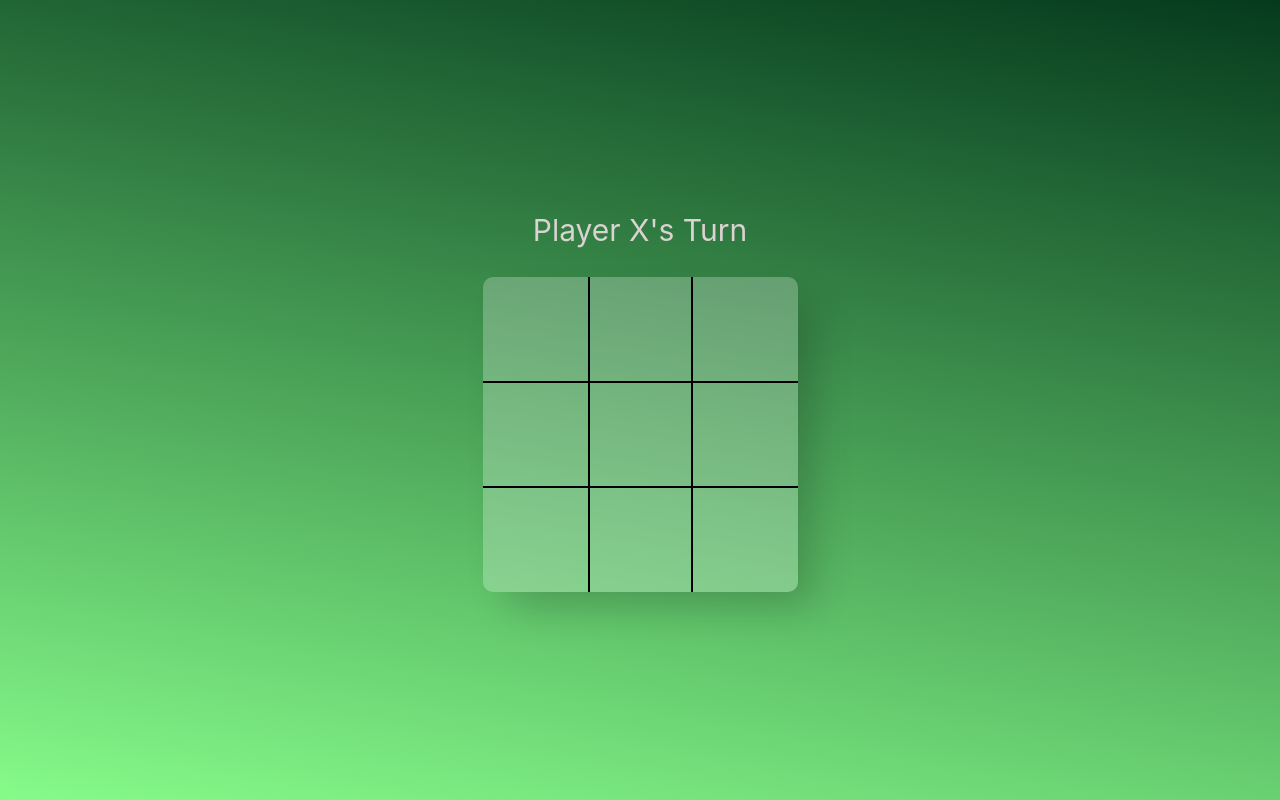
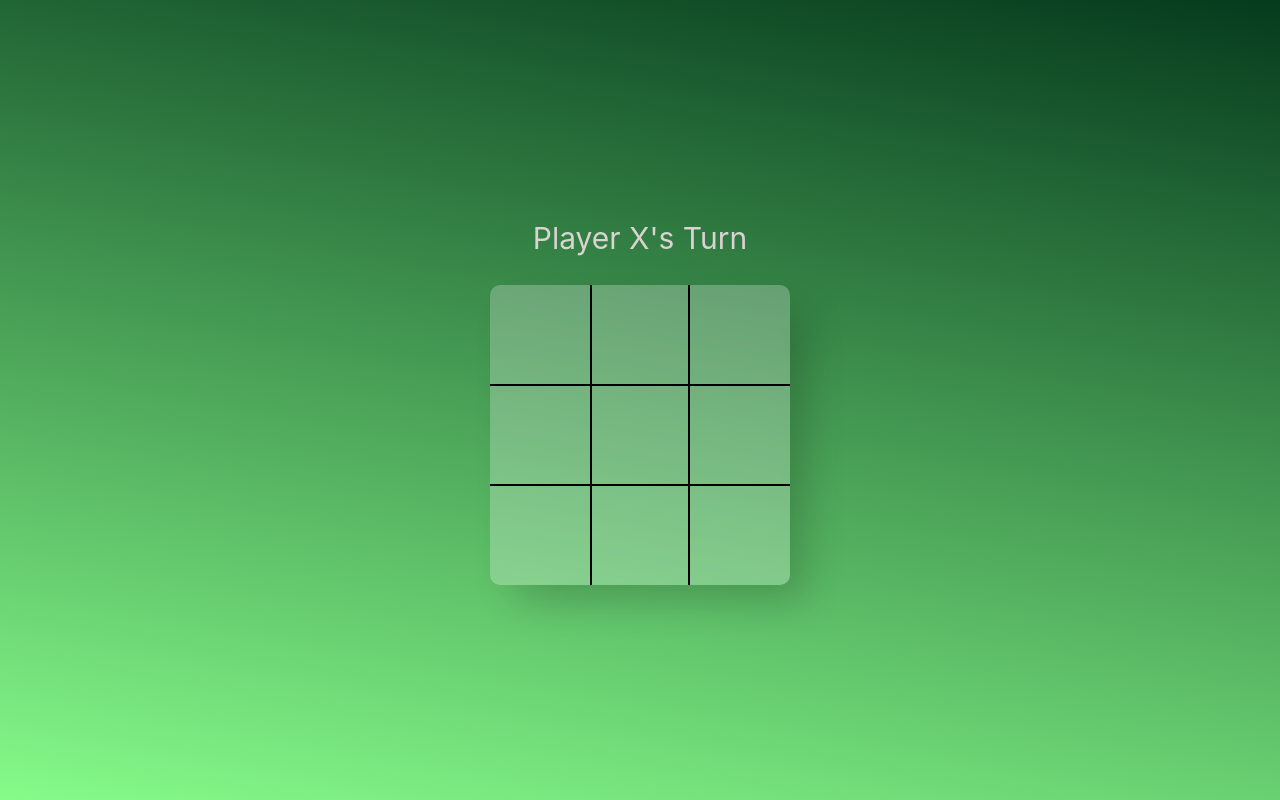
Before and after one commit to codewithjohnson/TICTACTOE-GAME, a plain HTML site: page index.html in a window 1280 px wide. Both pictures are taken after a click on the button "Start game". Drawn offline with nearby package versions, Linux system fonts and the light colour scheme.

Commit message:
Update style.css

```diff
--- a/styles/style.css
+++ b/styles/style.css
@@ -1,6 +1,8 @@
 html {
   height: 100%;
+  scroll-behavior: smooth;
 }
+
 body {
   min-height: 100vh;
   display: flex;
@@ -31,7 +33,7 @@ h2 {
 .board{
   display: grid;
   grid-template-columns: repeat(3, 1fr);
-  grid-auto-rows: minmax(105px, auto);
+  grid-auto-rows: minmax(100px, auto);
 }
 
 .board{
@@ -46,7 +48,7 @@ h2 {
   border: 1px solid black;
   color: rgb(0, 0, 0);
   font-weight: 600;
-  width: 105px;
+  width: 100px;
   display: flex;
   justify-content: center;
   align-items: center;
```
